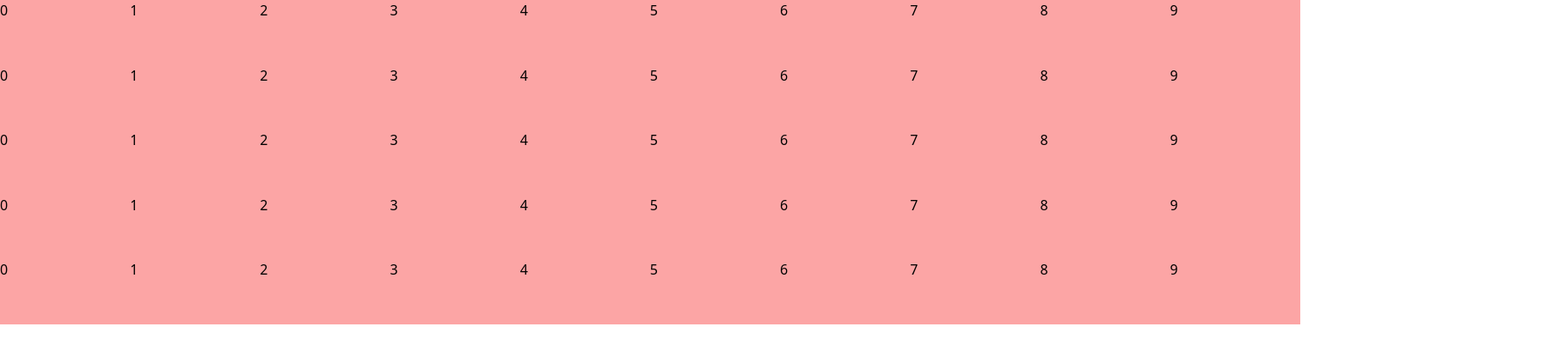
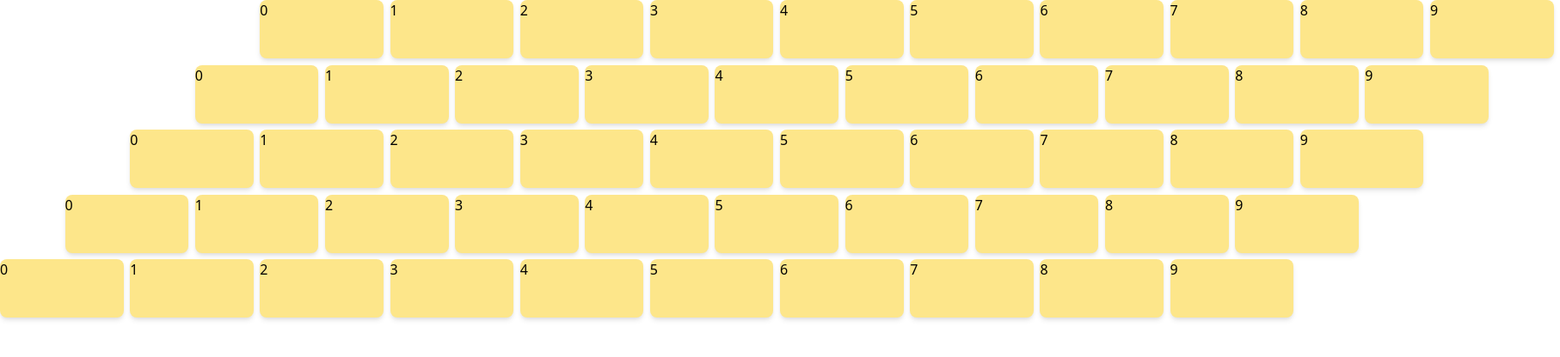
Before and after one commit to viewpointics-tan/2d-piano, a React (Vite) app: page / in a window 1280 px wide. Shown: the top 416 px of the page at 86% size, 1814 px wide, since content can reach past the window. Built offline with nearby package versions, Linux system fonts and the light colour scheme; the HTML template or start-up script is replaced by a standard one.

Commit message:
update: row and key style

```diff
--- a/src/App.tsx
+++ b/src/App.tsx
@@ -9,13 +9,13 @@ const keyWidth = 40
 const App = (): JSX.Element => {
   const rows = [...Array(rowNumber).keys()].map((_, index) => (
     <Row
-      rowIndex={index}
+      rowIndex={rowNumber - 1 - index}
       rowLength={rowLength}
       keyHeight={keyHeight}
       keyWidth={keyWidth}
     />
   ))
-  return <div className="bg-red-300 flex flex-col w-max">{rows}</div>
+  return <div className="flex flex-col w-max">{rows}</div>
 }
 
 export default App
--- a/src/components/Key.tsx
+++ b/src/components/Key.tsx
@@ -7,13 +7,22 @@ interface Props {
 }
 
 const Key = ({ keyNumber, keyHeight, keyWidth }: Props): JSX.Element => {
-  const style: React.CSSProperties = {
+  const boxStyle: React.CSSProperties = {
     width: `${keyWidth}mm`,
     height: `${keyHeight}mm`,
   }
+  const keyStyle: React.CSSProperties = {
+    width: '95%',
+    height: '90%',
+  }
   return (
-    <div className="flex-shrink-0" style={style}>
-      {keyNumber}
+    <div style={boxStyle}>
+      <div
+        className="flex-shrink-0 rounded-lg h-full bg-yellow-200 shadow-md"
+        style={keyStyle}
+      >
+        {keyNumber}
+      </div>
     </div>
   )
 }
--- a/src/components/Row.tsx
+++ b/src/components/Row.tsx
@@ -17,12 +17,13 @@ const Row = ({
   const style: React.CSSProperties = {
     width: `${rowLength * keyWidth}mm`,
     height: `${keyHeight}mm`,
+    left: `${(rowIndex * keyWidth) / 2}mm`,
   }
   const keys = [...Array(rowLength).keys()].map((_, index) => (
     <Key keyNumber={index} keyHeight={keyHeight} keyWidth={keyWidth} />
   ))
   return (
-    <div className="flex flex-row" style={style}>
+    <div className="flex flex-row relative" style={style}>
       {keys}
     </div>
   )
```
